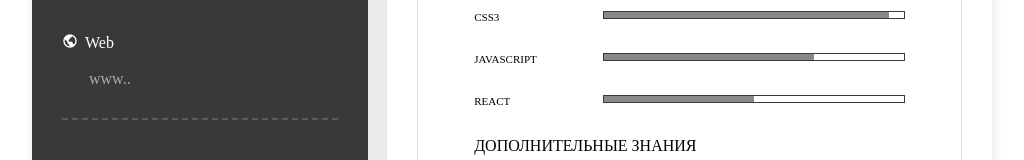
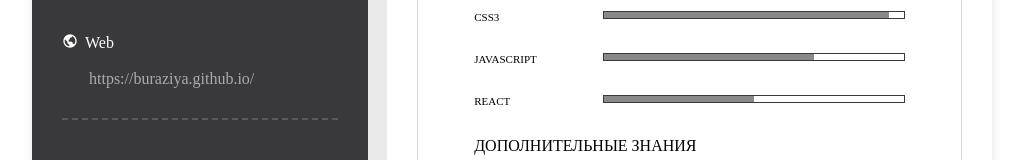
Before and after one commit to Buraziya/Buraziya.github.io, a plain HTML site: page index.html in a window 1280 px wide. Shown: the part 733-893 px from the top of the page, without its empty margins (128-1152 px from the left). Drawn offline with nearby package versions, Linux system fonts and the light colour scheme; files whose address does not match are found by name.

Commit message:
Update index.html

```diff
--- a/index.html
+++ b/index.html
@@ -32,7 +32,13 @@
 					</div>
 					<div class="contact-item">
 						<h3 class="contact-title"><i class='bx bx-world'></i>Web</h3>
-						<a href="http://www.robertsmith.com" class="contact-text">www..</a>
+						<a href="http://www.robertsmith.com" class="contact-text">
+
+https://buraziya.github.io/
+
+
+
+</a>
 					</div>
 					<div class="contact-item">
 						<h3 class="contact-title"><i class='bx bxs-map'></i>Кыргызстан</h3>
```
